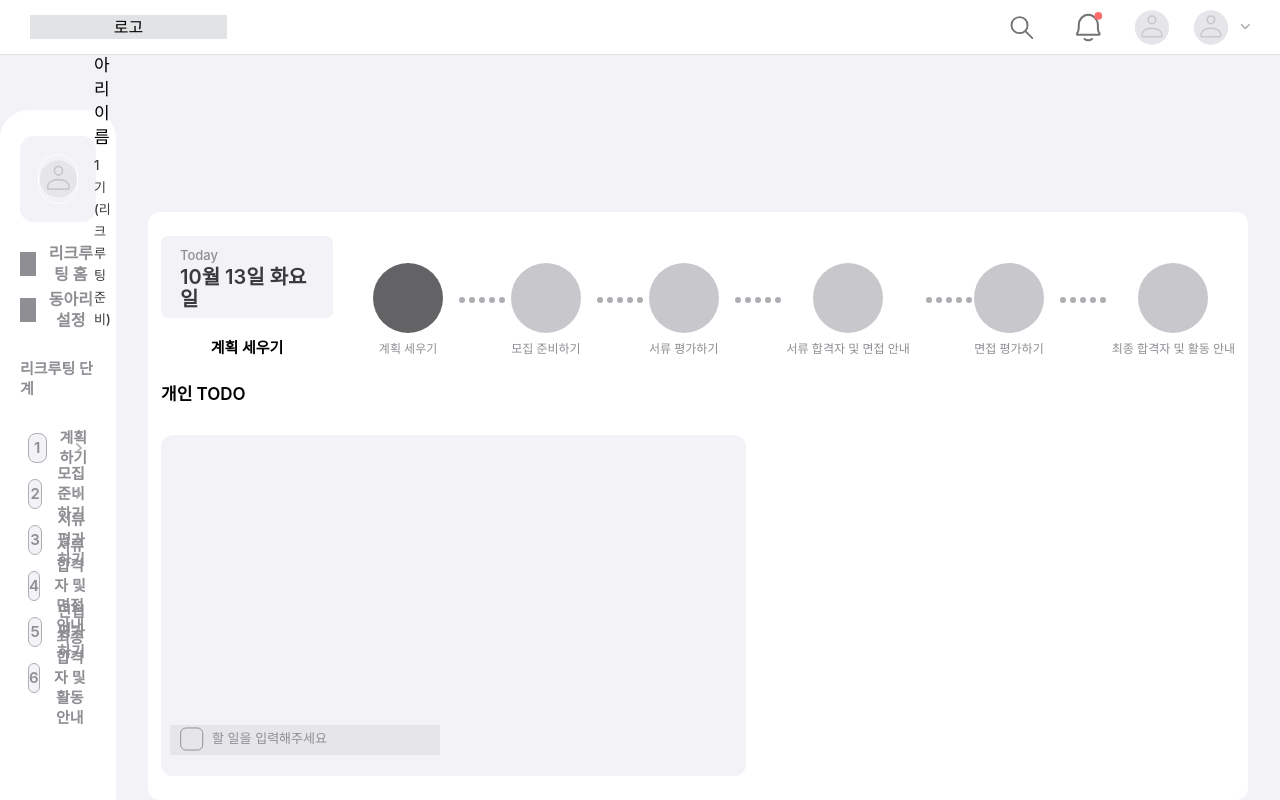
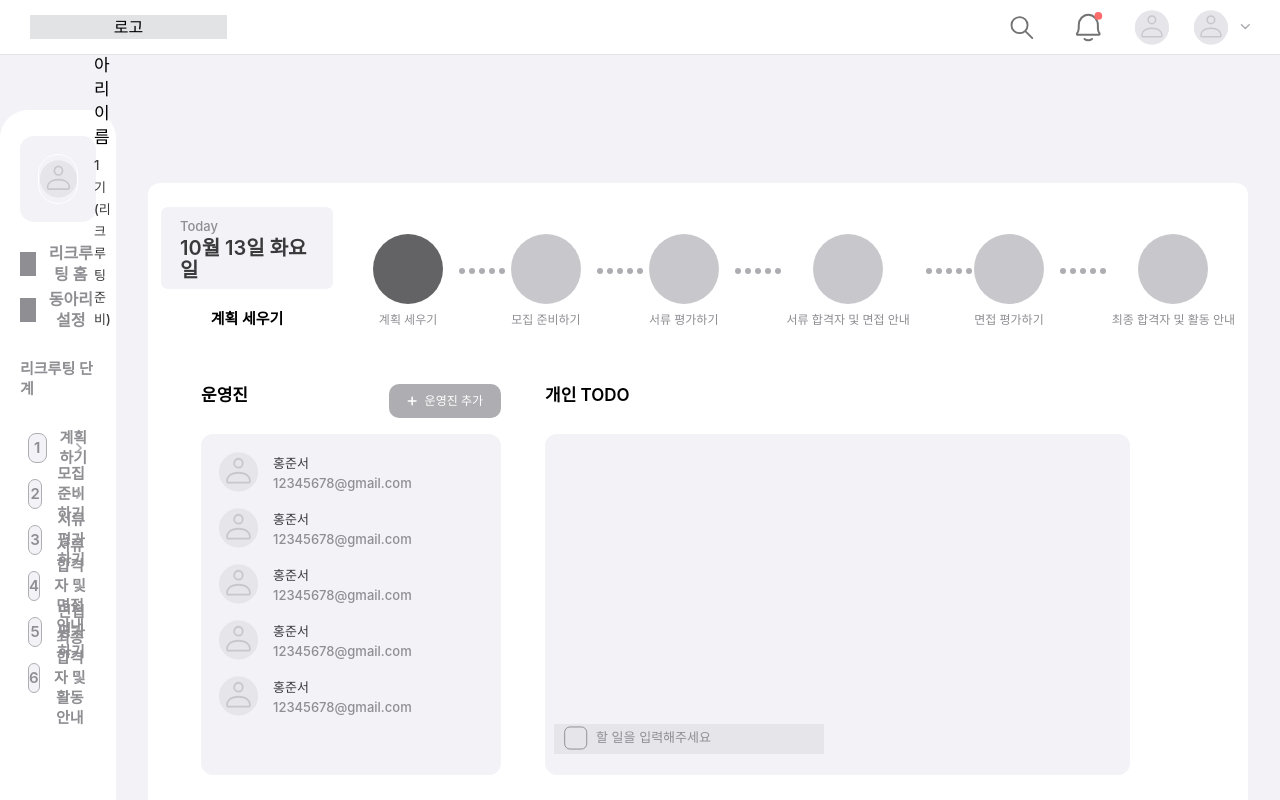
Before and after one commit to Cluting/cluting-frontend, a React (Create React App) app: page /recruting/home in a window 1280 px wide. Shown: the top 800 px of the page. Built offline with nearby package versions, Linux system fonts and the light colour scheme; a web font is replaced by a local one.

Commit message:
✨ feat: 운영진 추가 섹션, 모달 구현

```diff
--- /dev/null
+++ b/src/components/recruting/home/AddAdmin.tsx
@@ -0,0 +1,20 @@
+//리크루팅 운영진 추가
+export default function AddAdmin() {
+  return (
+    <ul className="w-[300px] h-[340.88px] px-[17px] py-[18px] bg-gray-100 rounded-[12px]">
+      {Array.from({ length: 5 }).map((_, index) => (
+        <li key={index} className="flex w-full mb-4">
+          <img
+            src="/assets/ic-profile.svg"
+            alt="프로필"
+            className="w-[40px] h-[40px] mr-[3px]"
+          />
+          <div className="flex flex-col text-left mx-3">
+            <p className="text-caption1 text-gray-900">홍준서</p>
+            <p className="text-caption3 text-gray-600">12345678@gmail.com</p>
+          </div>
+        </li>
+      ))}
+    </ul>
+  );
+}
--- /dev/null
+++ b/src/components/recruting/home/AddAdminModal.tsx
@@ -0,0 +1,58 @@
+//운영진 추가 모달
+
+import { useState } from "react";
+import { ModalPortal } from "../../common/ModalPortal";
+
+type AddAdminModalProps = {
+  onClose: () => void;
+};
+
+export default function AddAdminModal({ onClose }: AddAdminModalProps) {
+  const [isCopied, setIsCopied] = useState(false);
+
+  const handleCopyLink = () => {
+    navigator.clipboard.writeText("http://localhost:3000/recruting/home"); //FIX: 복사할 링크 수정 필요
+    setIsCopied(true);
+    setTimeout(() => setIsCopied(false), 2000); // 2초 후 알림 모달 닫기
+  };
+
+  return (
+    <ModalPortal>
+      <div className="modal-style">
+        <div className="modal-animation relative m-[30px] flex flex-col items-center bg-white-100 w-[545px] h-auto rounded-[12px]">
+          <h1 className="text-title3 mt-[28px] mb-[19px]">운영진 추가</h1>
+          <img
+            onClick={() => onClose()}
+            src="/assets/ic-close.svg"
+            alt="모달 닫기"
+            className="absolute top-[30px] right-[20px] w-[16px] h-[16px] mx-3"
+          />
+
+          <hr className="w-full py- border border-gray-200 " />
+
+          <div className="mt-[55px] mb-[30px] text-callout text-center">
+            '잇타' 6기 리크루팅을 함께할 <br /> 운영진들에게 링크를 공유하세요.{" "}
+            <br />
+            <span className="text-red-100">
+              (클루팅 미가입자와 가입자 상관없이 링크를 공유해 주세요.)
+            </span>
+          </div>
+
+          <button
+            onClick={handleCopyLink}
+            className="mb-[30px] py-[9px] px-[30px] bg-gray-900 text-body text-gray-400 hover:text-white-100 rounded-[7px]"
+          >
+            링크 복사
+          </button>
+
+          {/* 링크 복사 알림 모달 */}
+          {isCopied && (
+            <div className="modal-animation absolute bg-white-100 top-[-80px] px-10 py-4 bg-black rounded-[11px] text-center text-body">
+              링크가 복사되었습니다.
+            </div>
+          )}
+        </div>
+      </div>
+    </ModalPortal>
+  );
+}
--- a/src/pages/Recruting/RecrutingHome.tsx
+++ b/src/pages/Recruting/RecrutingHome.tsx
@@ -5,16 +5,26 @@ import RecrutingStartModal from "../../components/recruting/home/RecrutingStartM
 import Sidemenu from "../../components/recruting/Sidemenu";
 import TodoTemplate from "../../components/recruting/home/TodoTemplate";
 import RecruitmentStep from "../../components/recruting/RecruitmentStep";
+import AddAdmin from "../../components/recruting/home/AddAdmin";
+import AddAdminModal from "../../components/recruting/home/AddAdminModal";
 
 export default function RecrutingHome() {
-  const [isModalOpen, setIsModalOpen] = useState(false); // 모달 가시성 상태
-
-  const handleOpenModal = () => {
-    setIsModalOpen(true);
+  //운영진 추가 모달
+  const [isAddAdminModalOpen, setIsAddAdminModalOpen] = useState(false);
+  const handleAddAdminOpenModal = () => {
+    setIsAddAdminModalOpen(true);
+  };
+  const handleAddAdminCloseModal = () => {
+    setIsAddAdminModalOpen(false);
   };
 
-  const handleCloseModal = () => {
-    setIsModalOpen(false); // 모달 닫기
+  //리크루팅 모달
+  const [isRecrutingModalOpen, setIsRecrutingModalOpen] = useState(false);
+  const handleRecrutingOpenModal = () => {
+    setIsRecrutingModalOpen(true);
+  };
+  const handleRecrutingCloseModal = () => {
+    setIsRecrutingModalOpen(false);
   };
 
   return (
@@ -24,24 +34,51 @@ export default function RecrutingHome() {
       <div className="flex flex-col">
         <div className="w-[1100px] h-auto bg-white-100 py-6 mx-8 px-[13px] rounded-[12px]">
           <RecruitmentStep />
-          <section className="w-min">
-            <p className="text-headline mb-[30px] text-left">개인 TODO</p>
-            <TodoTemplate />
-          </section>
+          <div className="px-10 py-[30px]">
+            <div className="flex gap-11">
+              <section className="w-min">
+                <div className="flex">
+                  <div className="w-full flex justify-between mb-4">
+                    <p className="text-headline  text-left">운영진</p>
+                    <button
+                      onClick={handleAddAdminOpenModal}
+                      className="flex-center h-min py-[9px] px-[18px] text-caption2 bg-gray-500 hover:bg-gray-600 text-white-100 rounded-[10px]"
+                    >
+                      <img
+                        src="/assets/ic-addWhite.svg"
+                        alt="운영진 추가"
+                        className="w-[10px] h-[10px] mr-2"
+                      />
+                      운영진 추가
+                    </button>
+                  </div>
+                </div>
+                <AddAdmin />
+              </section>
+              {isAddAdminModalOpen && (
+                <AddAdminModal onClose={handleAddAdminCloseModal} />
+              )}
+              <section className="w-min">
+                <p className="text-headline text-left mb-7">개인 TODO</p>
+                <TodoTemplate />
+              </section>
+            </div>
+          </div>
         </div>
+
         <section className="w-[1100px] bg-gray-400 text-headline flex items-center justify-between mx-8 mt-[14px] py-[15px] px-[30px] rounded-[12px]">
           <p className="mt-7 text-headline text-gray-800 mb-[30px] text-left">
             아직 리크루팅을 시작하지 않았어요. 리크루팅을 시작해 주세요!
           </p>
           <button
-            onClick={handleOpenModal}
+            onClick={handleRecrutingOpenModal}
             className="py-[13px] px-[25px] bg-gray-900 text-gray-400 hover:text-white-100 rounded-[10px]"
           >
             리크루팅 시작하기
           </button>
         </section>
-        {isModalOpen && (
-          <RecrutingStartModal onClose={handleCloseModal} /> // 모달을 여는 조건
+        {isRecrutingModalOpen && (
+          <RecrutingStartModal onClose={handleRecrutingCloseModal} />
         )}
       </div>
     </div>
```
Also changed, not shown: public/assets/ic-addWhite.svg (added).
